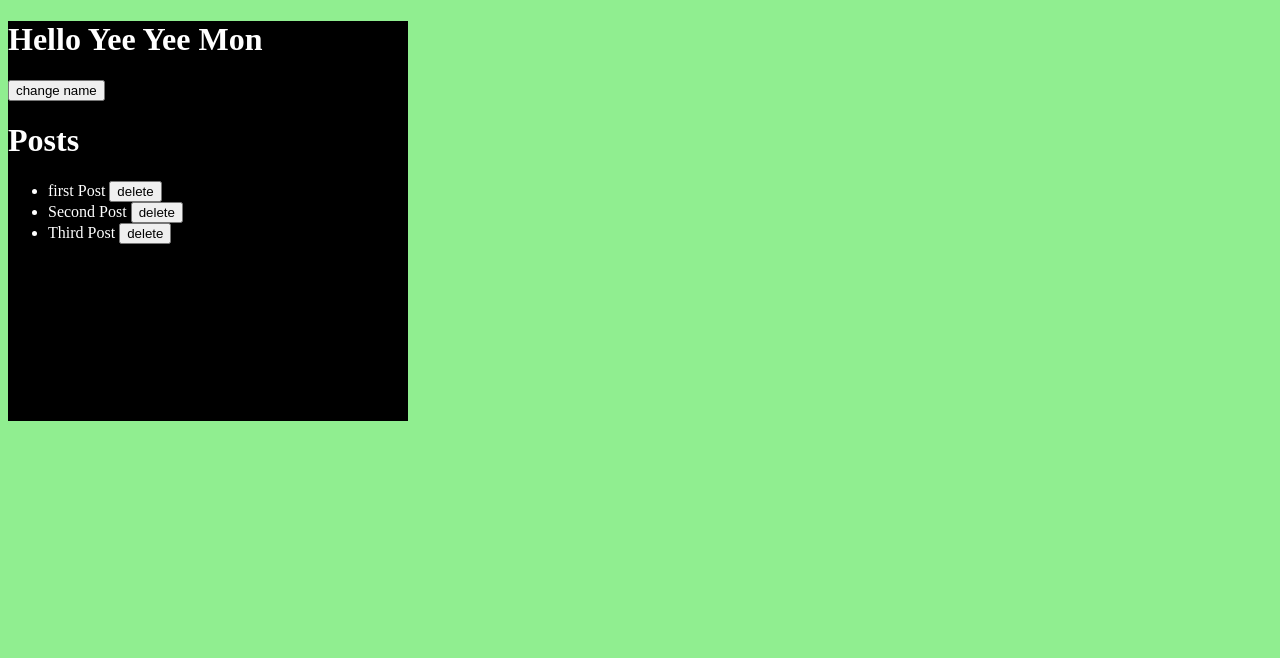
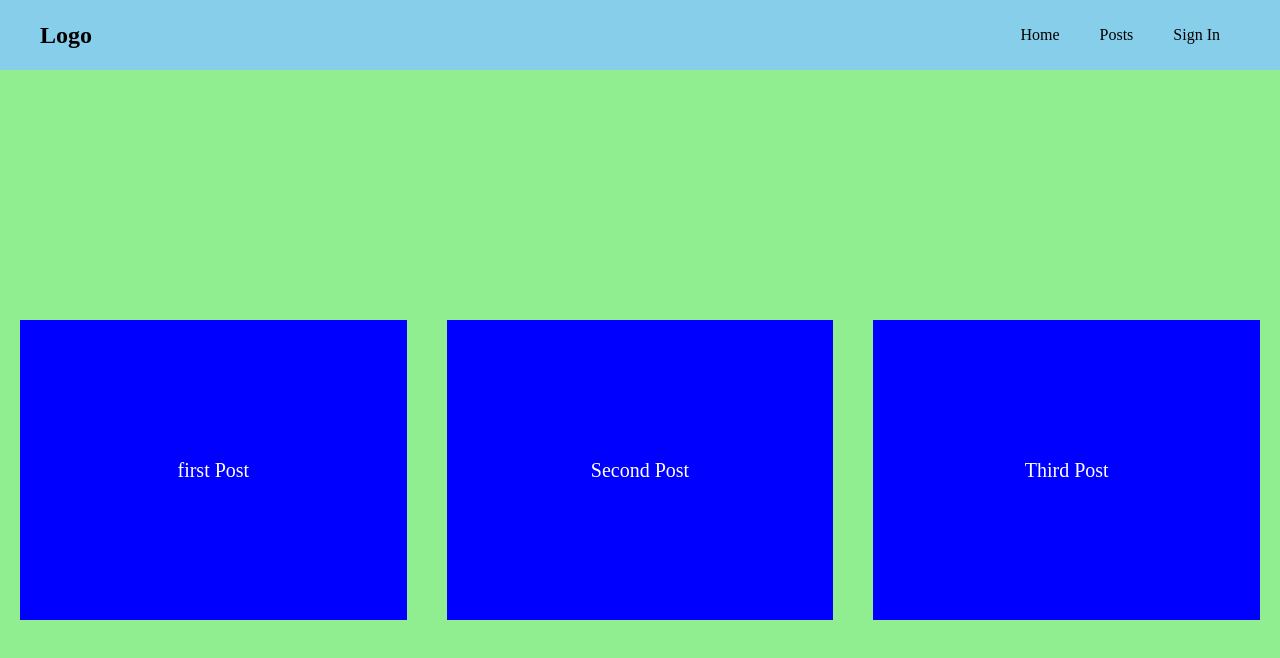
Before and after one commit to Yee-Yee-Mon/learn-react, a React (Create React App) app: page / in a window 1280 px wide. Shown: the top 658 px of the page. Built offline with nearby package versions, Linux system fonts and the light colour scheme.

Commit message:
react portal

```diff
--- a/public/index.html
+++ b/public/index.html
@@ -28,6 +28,7 @@
   </head>
   <body>
     <noscript>You need to enable JavaScript to run this app.</noscript>
+    <div id="modal"></div>
     <div id="root"></div>
     <!--
       This HTML file is a template.
--- a/src/App.js
+++ b/src/App.js
@@ -1,9 +1,12 @@
 import './App.css';
 import { useState } from 'react';
+import Navbar from './components/Navbar/index'
+import PostsList from './components/PostList/index';
+import Modal from './components/Modal/index';
 
 //hook - useStateHook
 function App() {
-  //let name = "Yee Yee Mon";
+  let [showModal, setShowModal] = useState()
   let [name, setName]= useState("Yee Yee Mon") // return array [getter, setterFun]
   //let [name, setName] array destructuring format
 
@@ -22,29 +25,19 @@ function App() {
     },
 
   ])
-  let changeName = () =>{
 
-    setName("Aung Aung")
-    console.log(name)
-  }
-  let deletePost = (id) =>{
-    setPosts((prevState) => prevState.filter(post => post.id != id))
-  }
   return (
-    <div className="app">
-      <h1>Hello {name}</h1>
-      <button onClick={changeName}>change name</button>
+    // react fragement
+    <>
+   <Navbar setShowModal={setShowModal} />
+   <PostsList posts={posts}/>
+    {showModal &&<Modal >
+    <h1>Terms and Conditions</h1>
+    <p>Lorem ipsum dolor sit amet consectetur adipisicing elit. Unde odio impedit cumque eius fuga asperiores repellendus iusto amet cupiditate ad consequatur eligendi, molestias doloremque est perspiciatis et beatae at aliquam!</p>
+    <button onClick={() =>setShowModal(false)}>close</button>
+    </Modal>}
 
-      <h1>Posts</h1>
-      <ul>
-        {!!posts.length && posts.map((post)=>(
-          // if you need to pass parameter to function you need to call function as function reference
-           <li key={post.id}>{post.title} <span></span><button onClick={() => deletePost(post.id)}>delete</button></li>
-        ))}
-        { !posts.length && <p>No Post Available</p>}
-      </ul>
-    </div>
-
+   </>
   );
 }
 
--- /dev/null
+++ b/src/components/Modal/index.css
@@ -0,0 +1,21 @@
+.modal-backdrop {
+    width: 100%;
+    height: 100%;
+    position: fixed;
+    top: 0;
+    left: 0;
+    background-color: rgb(0, 0, 0,0.5);
+}
+
+.modal {
+    background-color: white;
+    max-width: 480px;
+    margin: 200px auto;
+    padding: 30px;
+    border-radius: 10px;
+    text-align: center;
+}
+
+.modal h1{
+    margin: 20px;
+}
--- /dev/null
+++ b/src/components/Modal/index.js
@@ -0,0 +1,16 @@
+import React from 'react'
+import './index.css'
+import reactDom from 'react-dom'
+
+export default function Modal({children}) {
+  return (
+    reactDom.createPortal(
+      <div className="modal-backdrop">
+        <div className="modal">
+           {children}
+        </div>
+
+    </div>, document.getElementById("modal")
+    )
+  )
+}
--- /dev/null
+++ b/src/components/Navbar/index.css
@@ -0,0 +1,24 @@
+nav {
+    background-color: skyblue;
+    padding: 10px;
+}
+
+.container {
+    display: flex;
+    justify-content: space-between;
+    align-items: center;
+    max-width: 1200px;
+    margin: auto;
+}
+
+.container ul {
+    display: flex;
+}
+
+.container li {
+    list-style-type: none;
+    margin: 0 20px;
+}
+.logo{
+    margin: 0;
+}
--- /dev/null
+++ b/src/components/Navbar/index.js
@@ -0,0 +1,17 @@
+import React from 'react'
+import './index.css'
+
+export default function Navbar({setShowModal}) {
+  return (
+   <nav>
+        <div className='container'>
+            <h1 className='logo'>Logo</h1>
+            <ul>
+                <li>Home</li>
+                <li>Posts</li>
+                <li onClick={() => setShowModal(true)}>Sign In</li>
+            </ul>
+        </div>
+   </nav>
+  )
+}
--- /dev/null
+++ b/src/components/PostList/index.css
@@ -0,0 +1,20 @@
+.postList {
+    background-color: lightgreen;
+    height: 100vh;
+    display: flex;
+    justify-content: center;
+    align-items: center;
+}
+
+.postList .single-post {
+    flex: 1;
+    background-color: blue;
+    margin: 20px;
+    width: 500px;
+    height: 300px;
+    display: flex;
+    justify-content: center;
+    align-items: center;
+    color: white;
+    font-size: 20px;
+}
--- /dev/null
+++ b/src/components/PostList/index.js
@@ -0,0 +1,15 @@
+import React from 'react'
+import './index.css'
+
+export default function PostsList({posts}) {
+    console.log(posts)
+  return (
+    <div className='postList'>
+        {
+            posts.map(post=> (
+                <div className="single-post" key={post.id}>{post.title}</div>
+            ))
+        }
+    </div>
+  )
+}
--- a/src/index.css
+++ b/src/index.css
@@ -1,3 +1,7 @@
 body {
-  background-color: lightgreen;
+  margin: 0;
 }
+
+h1 {
+  margin: 0;
+}
```
